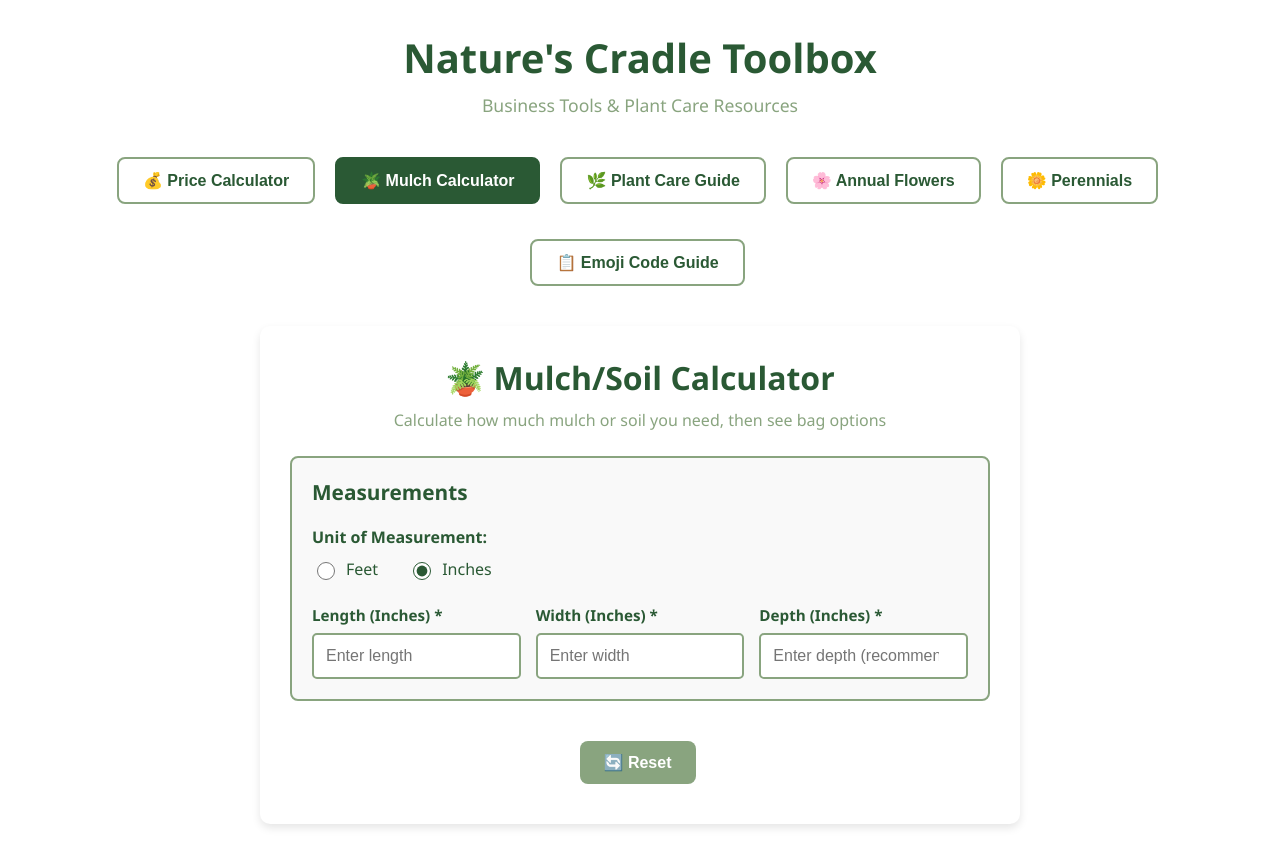
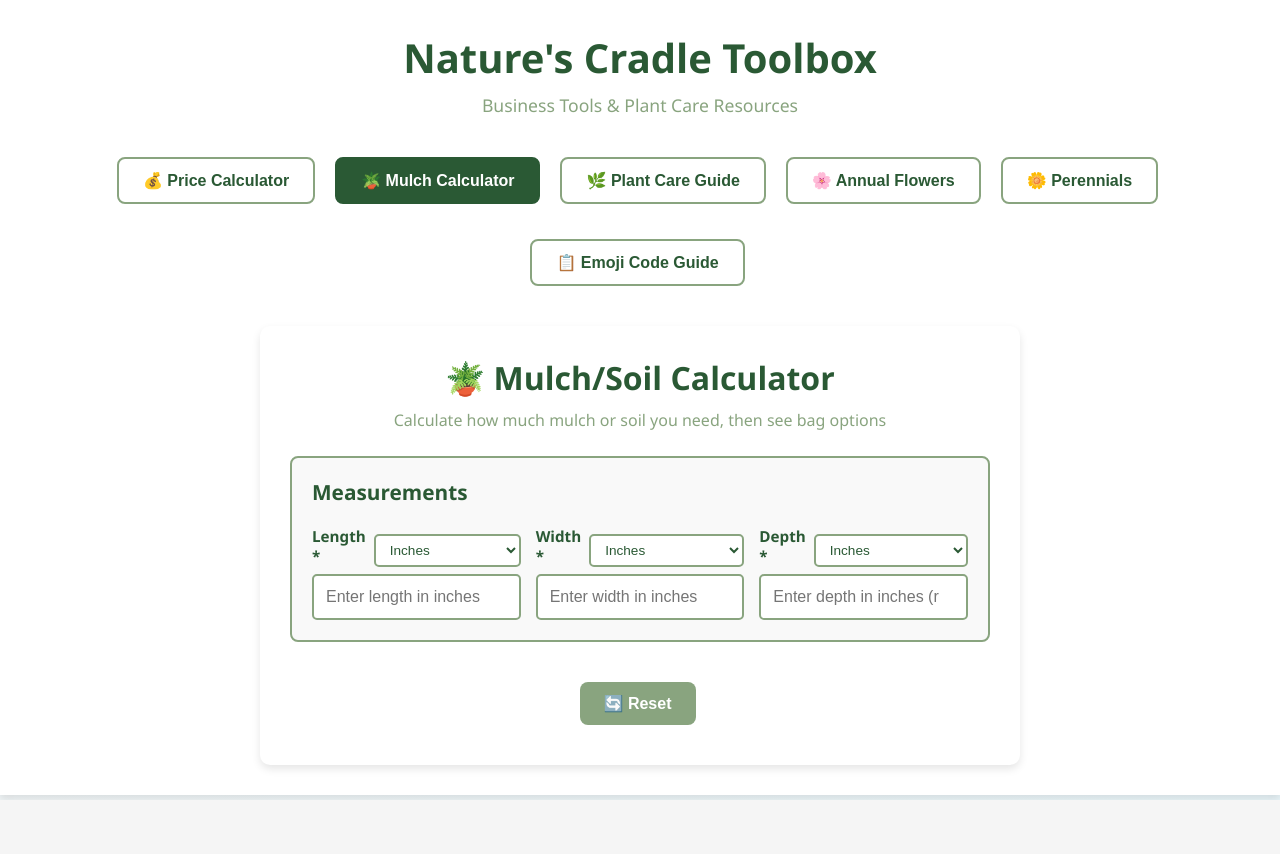
Before and after one commit to verrucosity/my-price-calculator-app, a React (Create React App) app: page / in a window 1280 px wide. Both pictures are taken after a click on the button "🪴 Mulch Calculator". After the commit the page ends 800 px from the top, so only its background shows below. Built offline with nearby package versions, Linux system fonts and the light colour scheme.

Commit message:
Replace global unit toggle with per-field unit selectors in Mulch Calculator

```diff
--- a/src/App.css
+++ b/src/App.css
@@ -863,6 +863,44 @@ button:hover {
   flex-direction: column;
 }
 
+.input-label-with-unit {
+  display: flex;
+  justify-content: space-between;
+  align-items: center;
+  gap: 8px;
+}
+
+.input-label-with-unit label {
+  color: #2a5934;
+  font-weight: 600;
+  font-size: 0.95em;
+  margin: 0;
+}
+
+.unit-select {
+  padding: 6px 10px;
+  border: 2px solid #89a47f;
+  background: white;
+  color: #2a5934;
+  border-radius: 5px;
+  font-size: 0.85em;
+  font-weight: 500;
+  cursor: pointer;
+  transition: all 0.3s ease;
+  min-height: 30px;
+}
+
+.unit-select:hover {
+  border-color: #2a5934;
+  background-color: #f0f8f3;
+}
+
+.unit-select:focus {
+  outline: none;
+  border-color: #2a5934;
+  box-shadow: 0 0 5px rgba(42, 89, 52, 0.3);
+}
+
 .input-group label {
   color: #2a5934;
   font-weight: 600;
--- a/src/MulchCalculator.js
+++ b/src/MulchCalculator.js
@@ -4,7 +4,9 @@ const MulchCalculator = () => {
     const [length, setLength] = useState('');
     const [width, setWidth] = useState('');
     const [depth, setDepth] = useState('');
-    const [unit, setUnit] = useState('inches');
+    const [lengthUnit, setLengthUnit] = useState('inches');
+    const [widthUnit, setWidthUnit] = useState('inches');
+    const [depthUnit, setDepthUnit] = useState('inches');
 
     // Bag sizes in cubic feet
     const bagSizes = [
@@ -28,10 +30,14 @@ const MulchCalculator = () => {
             return null;
         }
 
-        // Convert to feet if in inches
-        if (unit === 'inches') {
+        // Convert each measurement to feet based on its own unit
+        if (lengthUnit === 'inches') {
             l = l / 12;
+        }
+        if (widthUnit === 'inches') {
             w = w / 12;
+        }
+        if (depthUnit === 'inches') {
             d = d / 12;
         }
 
@@ -59,7 +65,9 @@ const MulchCalculator = () => {
         setLength('');
         setWidth('');
         setDepth('');
-        setUnit('inches');
+        setLengthUnit('inches');
+        setWidthUnit('inches');
+        setDepthUnit('inches');
     };
 
     return (
@@ -70,60 +78,66 @@ const MulchCalculator = () => {
             <div className="calc-section">
                 <h2>Measurements</h2>
 
-                <div className="unit-selector">
-                    <label>Unit of Measurement:</label>
-                    <div className="radio-group">
-                        <label>
-                            <input
-                                type="radio"
-                                value="feet"
-                                checked={unit === 'feet'}
-                                onChange={(e) => setUnit(e.target.value)}
-                            />
-                            Feet
-                        </label>
-                        <label>
-                            <input
-                                type="radio"
-                                value="inches"
-                                checked={unit === 'inches'}
-                                onChange={(e) => setUnit(e.target.value)}
-                            />
-                            Inches
-                        </label>
-                    </div>
-                </div>
-
                 <div className="measurement-inputs">
                     <div className="input-group">
-                        <label>Length ({unit === 'feet' ? 'Feet' : 'Inches'}) *</label>
+                        <div className="input-label-with-unit">
+                            <label>Length *</label>
+                            <select
+                                value={lengthUnit}
+                                onChange={(e) => setLengthUnit(e.target.value)}
+                                className="unit-select"
+                            >
+                                <option value="inches">Inches</option>
+                                <option value="feet">Feet</option>
+                            </select>
+                        </div>
                         <input
                             type="number"
                             value={length}
                             onChange={(e) => setLength(e.target.value)}
-                            placeholder="Enter length"
+                            placeholder={lengthUnit === 'feet' ? 'Enter length in feet' : 'Enter length in inches'}
                             min="0"
                         />
                     </div>
 
                     <div className="input-group">
-                        <label>Width ({unit === 'feet' ? 'Feet' : 'Inches'}) *</label>
+                        <div className="input-label-with-unit">
+                            <label>Width *</label>
+                            <select
+                                value={widthUnit}
+                                onChange={(e) => setWidthUnit(e.target.value)}
+                                className="unit-select"
+                            >
+                                <option value="inches">Inches</option>
+                                <option value="feet">Feet</option>
+                            </select>
+                        </div>
                         <input
                             type="number"
                             value={width}
                             onChange={(e) => setWidth(e.target.value)}
-                            placeholder="Enter width"
+                            placeholder={widthUnit === 'feet' ? 'Enter width in feet' : 'Enter width in inches'}
                             min="0"
                         />
                     </div>
 
                     <div className="input-group">
-                        <label>Depth ({unit === 'feet' ? 'Feet' : 'Inches'}) *</label>
+                        <div className="input-label-with-unit">
+                            <label>Depth *</label>
+                            <select
+                                value={depthUnit}
+                                onChange={(e) => setDepthUnit(e.target.value)}
+                                className="unit-select"
+                            >
+                                <option value="inches">Inches</option>
+                                <option value="feet">Feet</option>
+                            </select>
+                        </div>
                         <input
                             type="number"
                             value={depth}
                             onChange={(e) => setDepth(e.target.value)}
-                            placeholder={unit === 'feet' ? 'Enter depth (recommend 0.17-0.25 feet)' : 'Enter depth (recommend 2-3 inches)'}
+                            placeholder={depthUnit === 'feet' ? 'Enter depth in feet (recommend 0.17-0.25)' : 'Enter depth in inches (recommend 2-3)'}
                             min="0"
                         />
                     </div>
```
